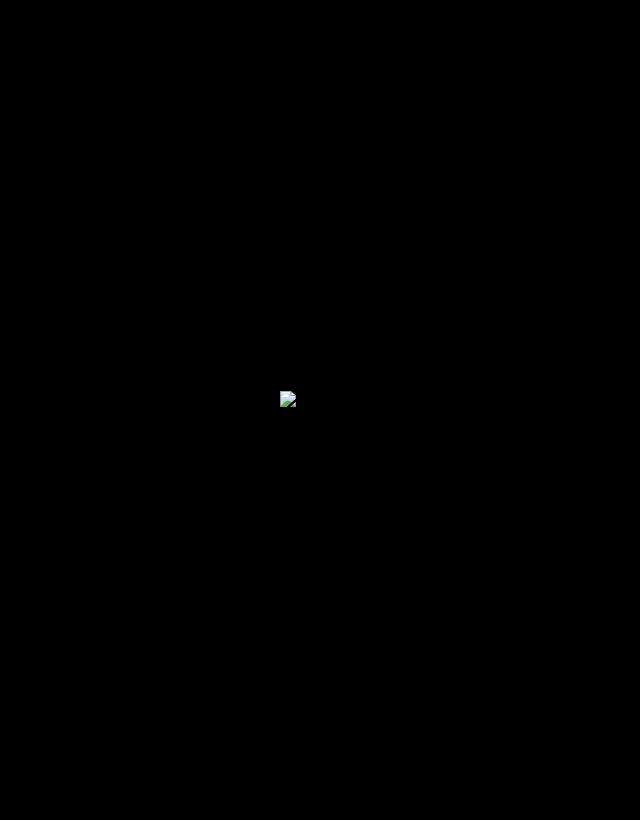
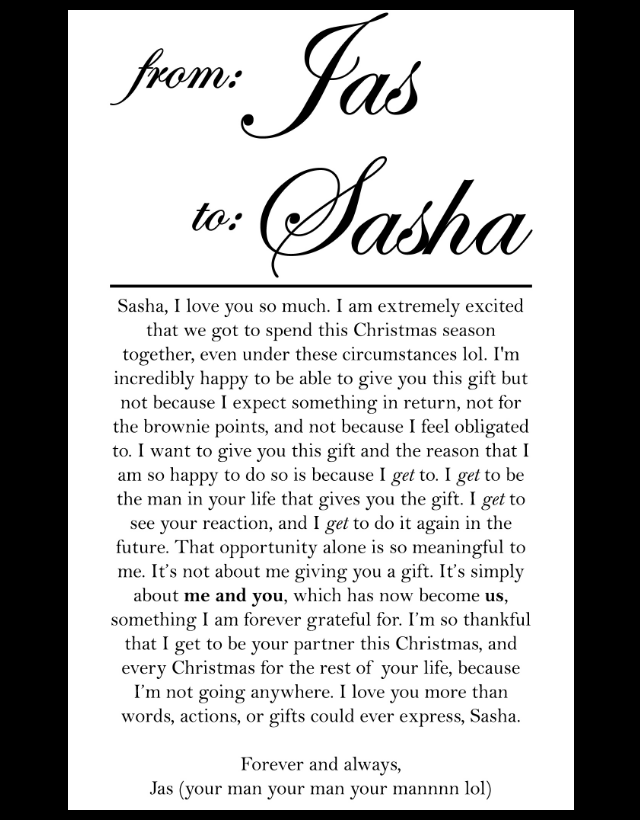
Before and after one commit to JaskaranSingh4703/JaskaranSingh4703.github.io, a plain HTML site: page index.html in a window 1280 px wide. Shown: the whole page, without its empty margins (319-959 px from the left). Drawn offline with Linux system fonts and the light colour scheme.

Commit message:
index.html

```diff
--- a/index.html
+++ b/index.html
@@ -37,7 +37,7 @@
 </head>
 <body>
   <div class="container">
-    <img src="image.jpg" alt="QR Image">
+    <img src="SASHA-CHRISTMAS-tag.jpg" alt="QR Image">
   </div>
 </body>
 </html>
```
